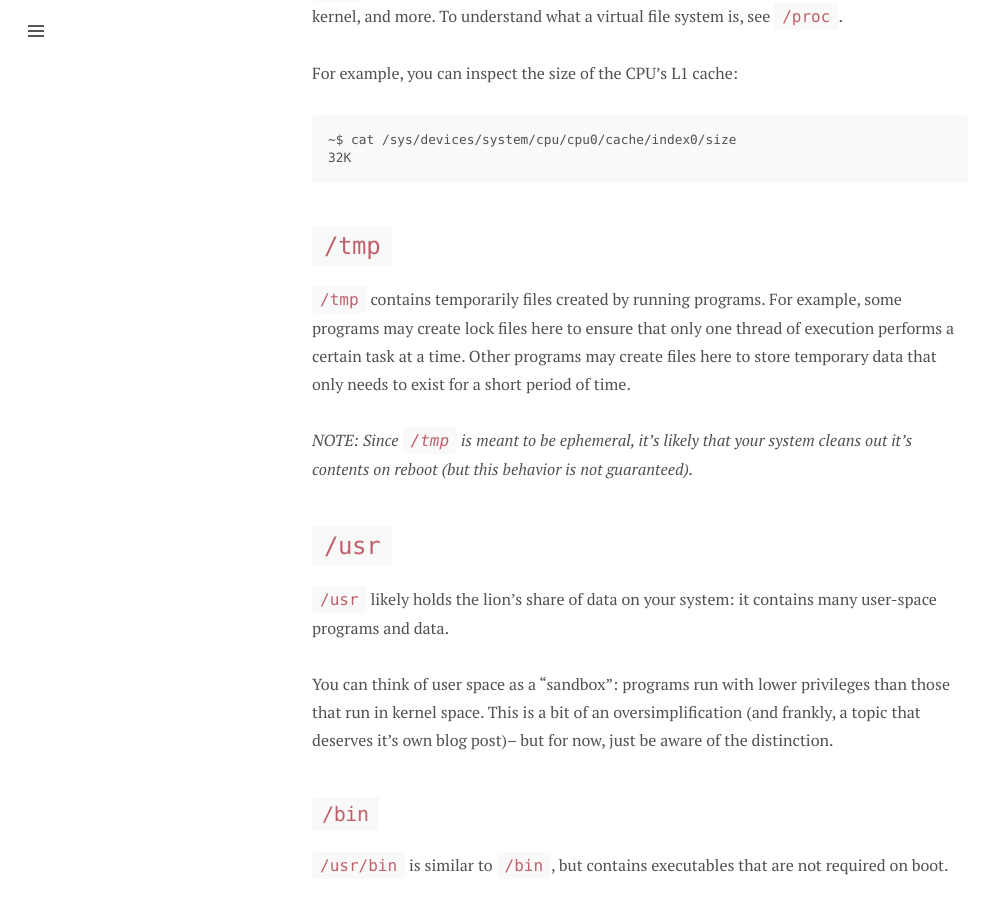
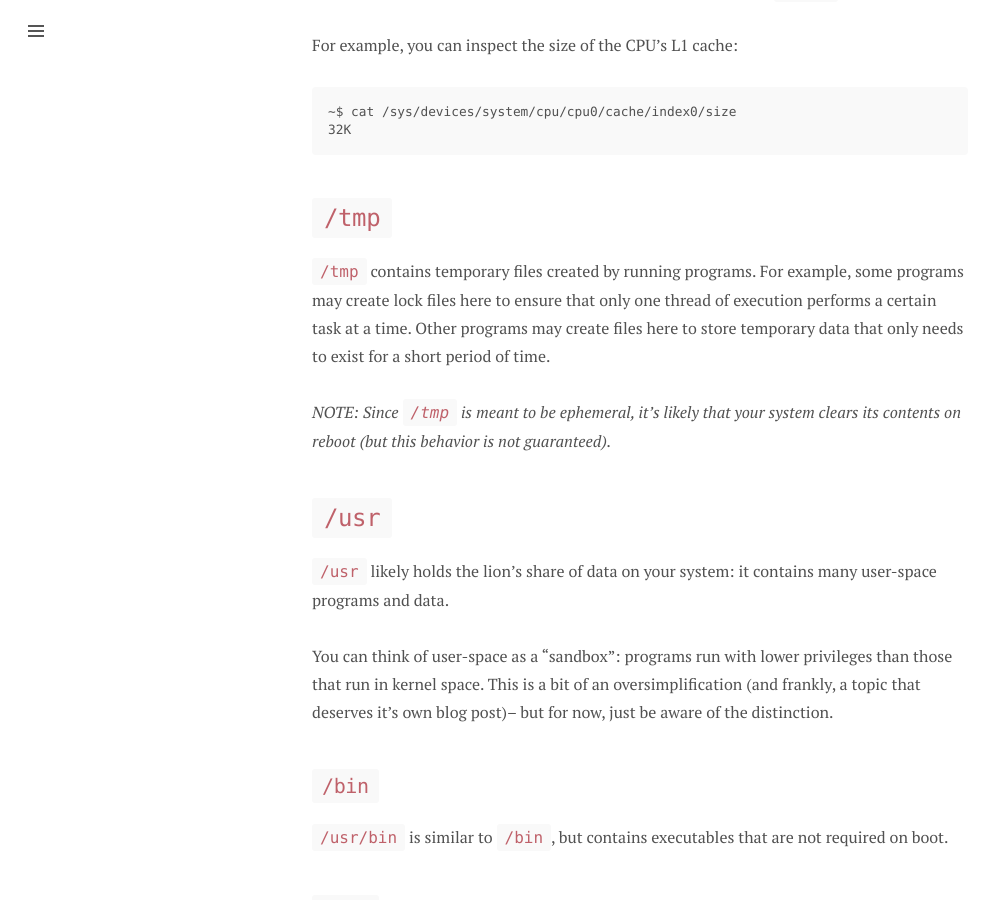
Before and after one commit to hspearman/hspearman.github.io, a Jekyll site: the page built from _posts/2020-02-09-laymans-guide-to-the-linux-filesystem-hierarchy.md, in a window 1280 px wide and 900 px high, scrolled down 8279 px. Shown: the whole window, without its empty margins (0-998 px from the left). Built offline with Jekyll 4.4.1, drawn with Linux system fonts in a browser that asks for light colours; nearby versions of some CDN libraries; our own code applies the rules of GitHub Pages for plain Markdown files; some of the changed text lies outside the part shown.

Commit message:
Edit linux filesystem hierarchy post

````diff
--- a/_posts/2020-02-09-laymans-guide-to-the-linux-filesystem-hierarchy.md
+++ b/_posts/2020-02-09-laymans-guide-to-the-linux-filesystem-hierarchy.md
@@ -163,13 +163,13 @@
 
 `/proc` is a **virtual file system** that represents information about running processes and other system data. The files it contains aren't actually _real_: they are an abstraction used to represent information about your system.
 
-To reiterate, these files are not actual data stored on disk: `ls -l /proc` shows that the size of almost every file is 0. Let's explore what this means.
+To reiterate, these files are not actual data stored on disk: `ls -l /proc` shows that the size of almost every file is 0. Let's explore why.
 
 On Linux, everything is a file. A file is simply an interface to a stream of bytes and does not necessarily represent static data that lives somewhere on disk.
 
 Why does Linux abstract the concept of files to such a wide definition? Think about it from the perspective of a programmer: it's simpler to write code and tools for a single interface rather than `n` arbitrarily different interfaces. At the end of the day, you just want to interact with data and probably don't care where it actually lives.
 
-`/proc` leverages this interface to make data about your system accessible. Specifically, it contains a directory named after every running process' ID or **PID**. For example, let's locate the corresponding folder for `cron` by it's PID:
+`/proc` leverages this interface to make data about your system accessible. Specifically, it contains a directory named after every running process ID or **PID**. For example, let's locate the corresponding folder for `cron` by it's PID:
 
 ```
 ~$ ps aux | grep cron
@@ -199,9 +199,9 @@
 
 ## `/run`
 
-`/run` contains temporarily files created by running programs. It's a fairly new directory established in 2011 that's similar to `/tmp` but slightly different. From my understanding, limits privileges a bit more than `/tmp` (which can be a bit of a wild west).
+`/run` contains temporarily files created by running programs. It's a fairly new directory established in 2011 that's similar to `/tmp` but slightly different. From my understanding, it limits privileges a bit more than `/tmp` (which can be a bit of a wild west).
 
-_NOTE: Since `/run` is meant to be ephemeral, your system cleans out it's contents on reboot._
+_NOTE: Since `/run` is meant to be ephemeral, your system clears its contents on reboot._
 
 ## `/sbin`
 
@@ -229,15 +229,15 @@
 
 ## `/tmp`
 
-`/tmp` contains temporarily files created by running programs. For example, some programs may create lock files here to ensure that only one thread of execution performs a certain task at a time. Other programs may create files here to store temporary data that only needs to exist for a short period of time.
+`/tmp` contains temporary files created by running programs. For example, some programs may create lock files here to ensure that only one thread of execution performs a certain task at a time. Other programs may create files here to store temporary data that only needs to exist for a short period of time.
 
-_NOTE: Since `/tmp` is meant to be ephemeral, it's likely that your system cleans out it's contents on reboot (but this behavior is not guaranteed)._
+_NOTE: Since `/tmp` is meant to be ephemeral, it's likely that your system clears its contents on reboot (but this behavior is not guaranteed)._
 
 ## `/usr`
 
 `/usr` likely holds the lion's share of data on your system: it contains many user-space programs and data.
 
-You can think of user space as a "sandbox": programs run with lower privileges than those that run in kernel space. This is a bit of an oversimplification (and frankly, a topic that deserves it's own blog post)-- but for now, just be aware of the distinction.
+You can think of user-space as a "sandbox": programs run with lower privileges than those that run in kernel space. This is a bit of an oversimplification (and frankly, a topic that deserves it's own blog post)-- but for now, just be aware of the distinction.
 
 ### `/bin`
 
@@ -297,7 +297,7 @@
 
 Beyond the context of Linux, **archaism is everywhere**.
 
-JavaScript was popularized as the language that all browsers understand despite its notorious reputation. To address the flaws of JavaScript, TypeScript was invented: a language that sits "on-top" of JavaScript. If you did not know the history of JavaScript as the arbitrarily standard language of all browsers, the fact that TypeScript compiles to JavaScript might seem incredibly bizarre. Only recently did we standardize WebAssembly, an assembly language for the web, that lets browsers break ties with JavaScript entirely!
+JavaScript was popularized as the language that all browsers understand despite its notorious reputation. To address the flaws of JavaScript, TypeScript was invented: a language that sits "on-top" of JavaScript. If you did not know the history of JavaScript as the arbitrarily-standard language of all browsers, the fact that TypeScript compiles to JavaScript might seem incredibly bizarre. Only recently did we standardize WebAssembly, an assembly language for the web, that lets browsers break ties with JavaScript entirely!
 
 My point is that **almost no standardized software was made in its perfect form**. In order to maintain backwards compatibility while iterating towards a better future, icky bits of archaism may hang around longer than we like.
 
````
Also changed, not shown: other parts of _posts/2020-02-09-laymans-guide-to-the-linux-filesystem-hierarchy.md (+3 -3 lines), about.md (+1 -1 lines).
